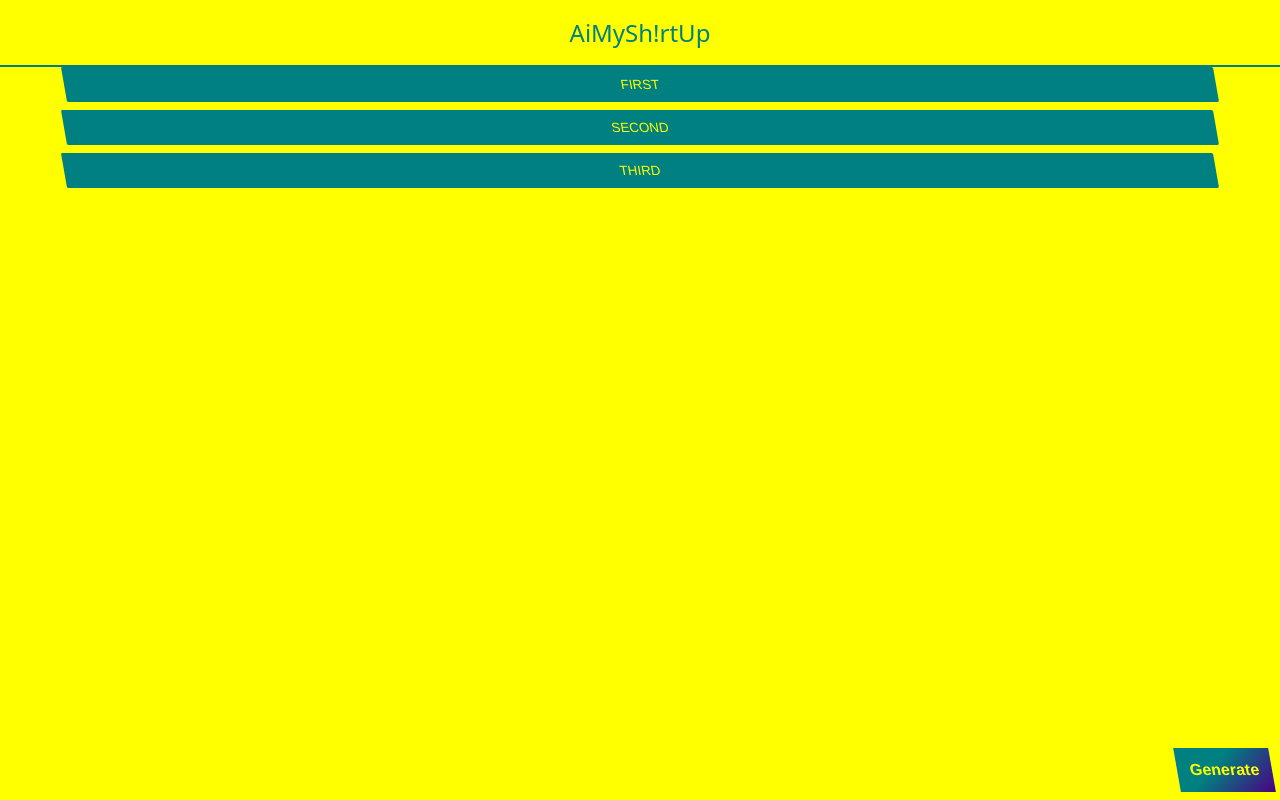
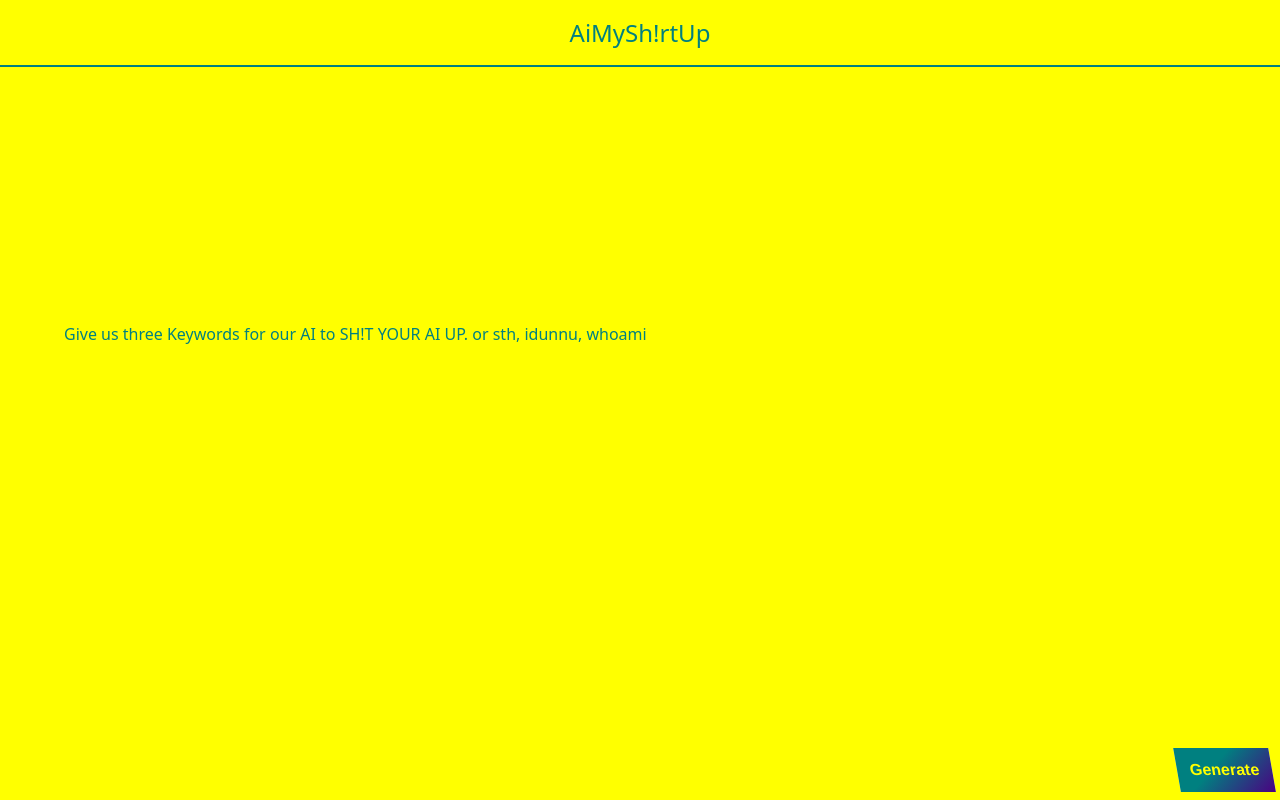
Before and after one commit to t0bbl/capstone-project, a Next.js app: page / in a window 1280 px wide. Shown: the top 800 px of the page. Built offline with nearby package versions, Linux system fonts and the light colour scheme.

Commit message:
added intro text

```diff
--- a/components/Form.js
+++ b/components/Form.js
@@ -6,6 +6,7 @@ const FormContainer = styled.form`
   color: teal;
   display: flex;
   flex-direction: column;
+  margin: 50% 0%;
 `;
 
 const Input = styled.input`
--- /dev/null
+++ b/components/IntroText.js
@@ -0,0 +1,13 @@
+import styled from "styled-components";
+
+const introText =
+  "Give us three Keywords for our AI to SH!T YOUR AI UP. or sth, idunnu, whoami";
+
+const Intro = styled.p`
+  color: teal;
+  margin: 20% 5%;
+`;
+
+export default function IntroText() {
+  return <Intro>{introText}</Intro>;
+}
--- a/pages/index.js
+++ b/pages/index.js
@@ -1,11 +1,13 @@
 import { StyledButton } from "@/components/StyledButton";
 import Header from "../components/Header";
 import Form from "../components/Form";
+import IntroText from "../components/IntroText";
 
 export default function HomePage() {
   return (
     <>
       <Header />
+      <IntroText />
       <Form />
       <StyledButton>Generate</StyledButton>
     </>
```
